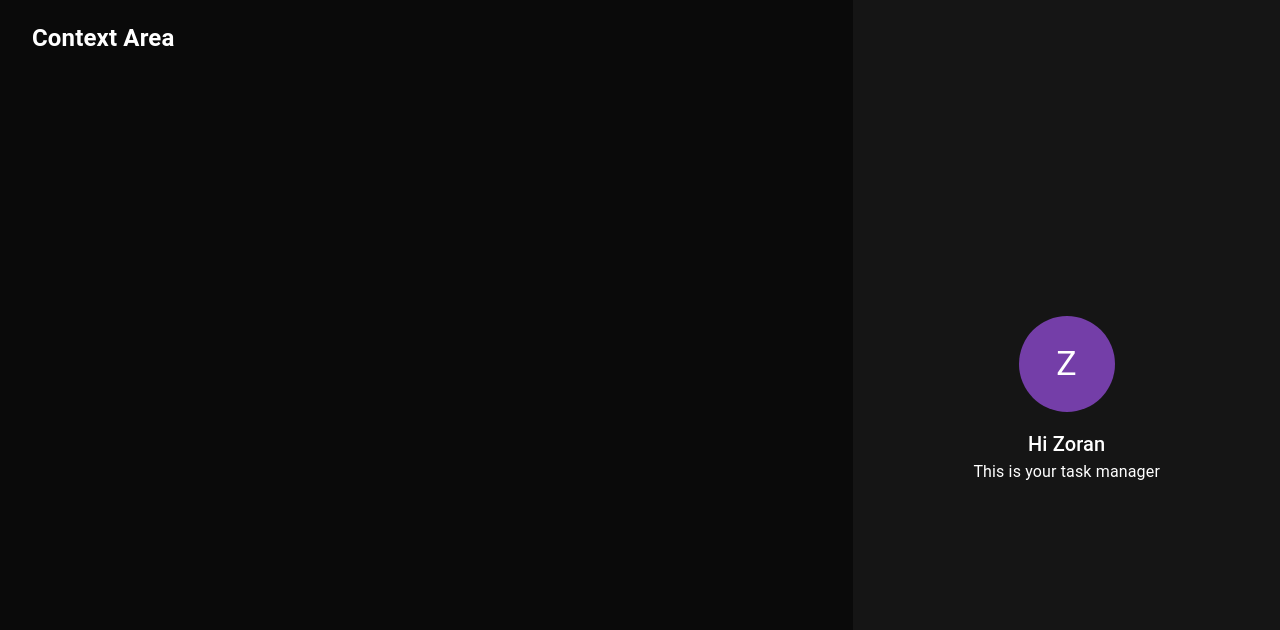
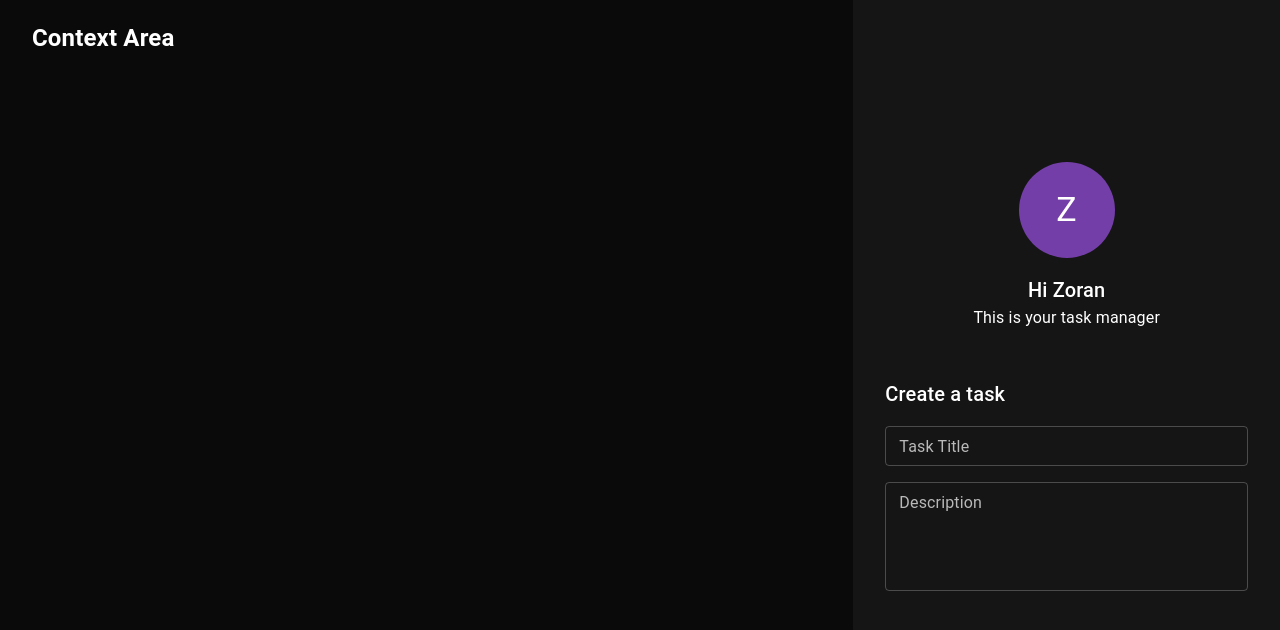
Before and after one commit to ZoranMustac/todo-app, a React (Create React App) app: page / in a window 1280 px wide. Shown: the top 630 px of the page. Built offline with nearby package versions, Linux system fonts and the light colour scheme.

Commit message:
Added title and description text fields with props

```diff
--- /dev/null
+++ b/src/Interfaces/IDisabled.ts
@@ -0,0 +1,3 @@
+export interface IDisabled {
+    disabled?: boolean;
+}
--- /dev/null
+++ b/src/Interfaces/ITextField.ts
@@ -0,0 +1,10 @@
+import React from 'react';
+import { IDisabled } from './IDisabled';
+
+export interface ITextField extends IDisabled {
+    onChange?: (
+        e: React.ChangeEvent<
+            HTMLInputElement | HTMLTextAreaElement
+        >,
+    ) => void;
+}
--- /dev/null
+++ b/src/components/createTaskForm/_taskDescriptionField.tsx
@@ -0,0 +1,28 @@
+import React, { FC, ReactElement } from 'react';
+import TextField from '@mui/material/TextField';
+import { ITextField } from '../../Interfaces/ITextField';
+
+export const TaskDescriptionField: FC<ITextField> = (
+    props,
+): ReactElement => {
+    const {
+        onChange = (e) => console.log(e),
+        disabled = false,
+    } = props;
+
+    return (
+        <TextField
+            id="description"
+            name="description"
+            label="Description"
+            placeholder="Description"
+            variant="outlined"
+            size="small"
+            multiline
+            rows={4}
+            fullWidth
+            disabled={disabled}
+            onChange={onChange}
+        />
+    );
+};
--- /dev/null
+++ b/src/components/createTaskForm/_taskTitleField.tsx
@@ -0,0 +1,26 @@
+import React, { FC, ReactElement } from 'react';
+import TextField from '@mui/material/TextField';
+import { ITextField } from '../../Interfaces/ITextField';
+
+export const TaskTitleField: FC<ITextField> = (
+    props,
+): ReactElement => {
+    const {
+        onChange = (e) => console.log(e),
+        disabled = false,
+    } = props;
+
+    return (
+        <TextField
+            id="title"
+            name="title"
+            label="Task Title"
+            placeholder="Task Title"
+            variant="outlined"
+            size="small"
+            fullWidth
+            disabled={disabled}
+            onChange={onChange}
+        />
+    );
+};
--- /dev/null
+++ b/src/components/createTaskForm/createTaskForm.tsx
@@ -0,0 +1,26 @@
+import React, { FC, ReactElement } from 'react';
+import { Box, Typography, Stack } from '@mui/material';
+import { TaskTitleField } from './_taskTitleField';
+import { TaskDescriptionField } from './_taskDescriptionField';
+
+export const CreateTaskForm: FC = (): ReactElement => {
+    return (
+        <Box
+            display="flex"
+            flexDirection="column"
+            alignItems="flex-start"
+            width="100%"
+            px={4}
+            my={6}
+        >
+            <Typography mb={2} component="h2" variant="h6">
+                Create a task
+            </Typography>
+
+            <Stack sx={{ width: '100%' }} spacing={2}>
+                <TaskTitleField />
+                <TaskDescriptionField />
+            </Stack>
+        </Box>
+    );
+};
--- a/src/components/sidebar/sidebar.tsx
+++ b/src/components/sidebar/sidebar.tsx
@@ -1,6 +1,7 @@
 import React, { FC, ReactElement } from 'react';
 import { Grid } from '@mui/material';
 import { Profile } from '../../components/profile/profile';
+import { CreateTaskForm } from '../../components/createTaskForm/createTaskForm';
 
 export const Sidebar: FC = (): ReactElement => {
     return (
@@ -21,6 +22,7 @@
             }}
         >
             <Profile name="Zoran" />
+            <CreateTaskForm />
         </Grid>
     );
 };
```
